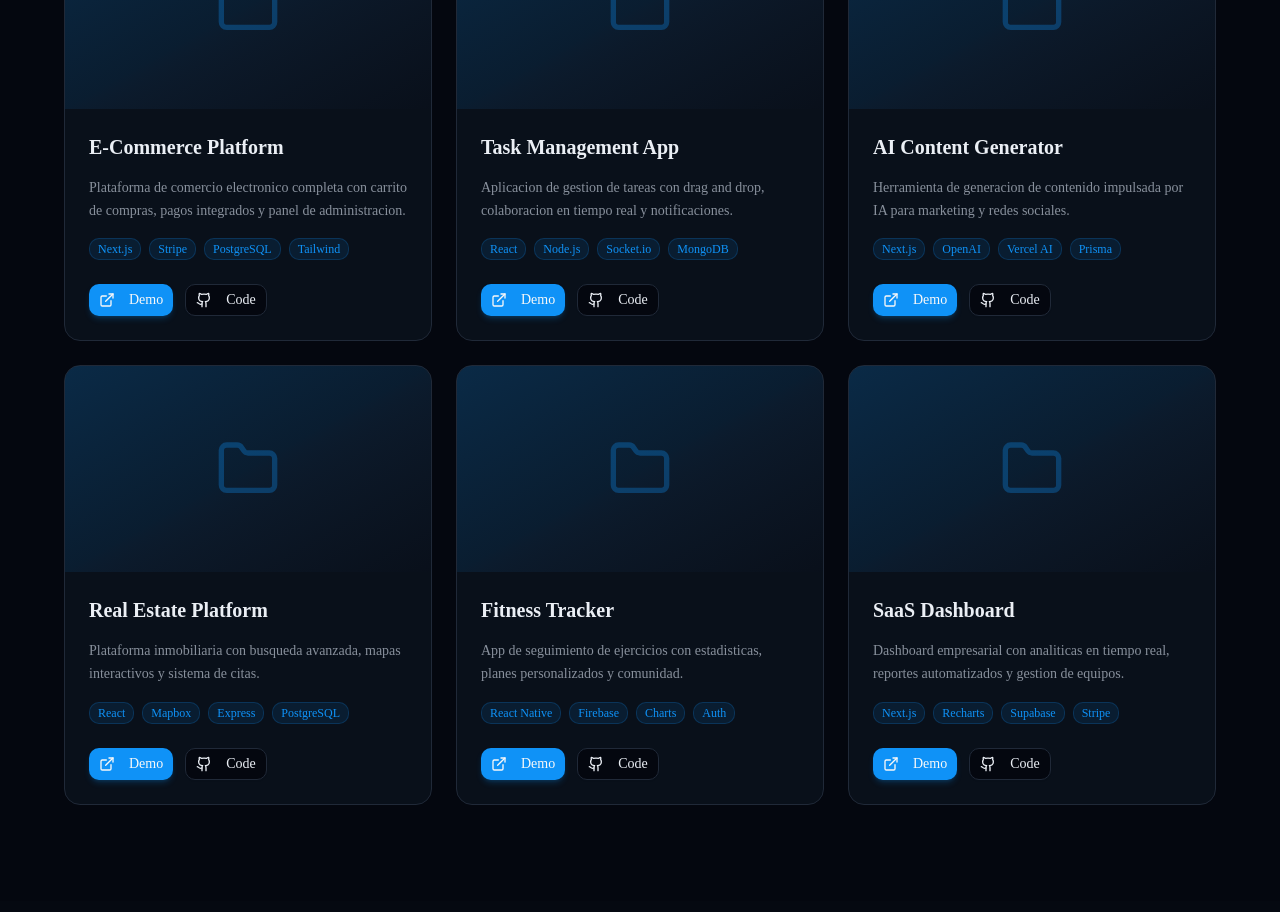
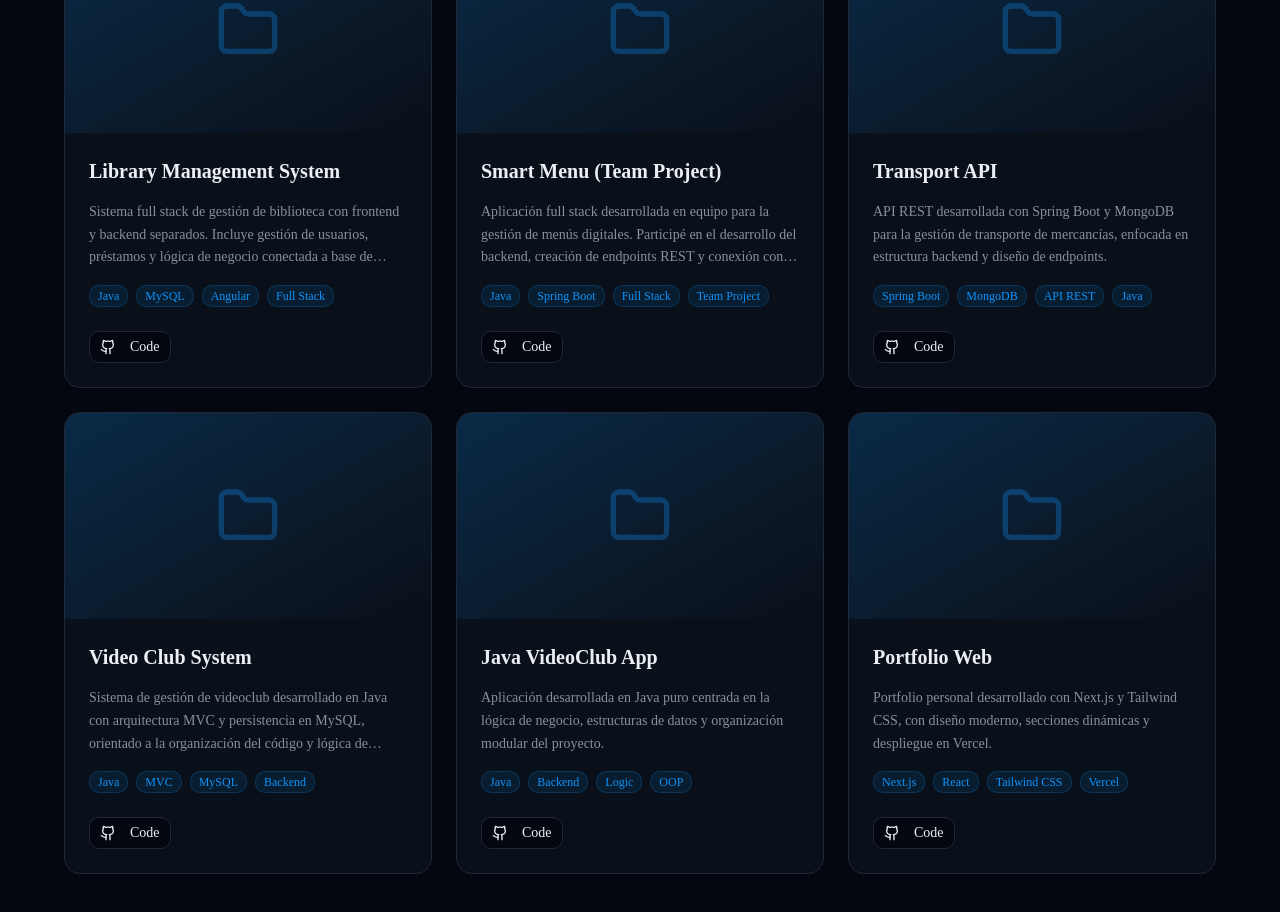
Before and after one commit to BryanStrk/portafolio-bryan, a Next.js app: page / in a window 1280 px wide. Shown: the part 1840-2752 px from the top of the page. Built offline with nearby package versions, Linux system fonts and the light colour scheme.

Commit message:
Update projects section with real portfolio projects

```diff
--- a/components/projects.tsx
+++ b/components/projects.tsx
@@ -2,46 +2,52 @@ import { ProjectCard } from "@/components/project-card"
 
 const projects = [
   {
-    title: "E-Commerce Platform",
-    description: "Plataforma de comercio electronico completa con carrito de compras, pagos integrados y panel de administracion.",
-    tags: ["Next.js", "Stripe", "PostgreSQL", "Tailwind"],
-    liveUrl: "https://ejemplo.com",
-    githubUrl: "https://github.com",
+    title: "Library Management System",
+    description:
+      "Sistema full stack de gestión de biblioteca con frontend y backend separados. Incluye gestión de usuarios, préstamos y lógica de negocio conectada a base de datos.",
+    tags: ["Java", "MySQL", "Angular", "Full Stack"],
+    liveUrl: "",
+    githubUrl: "https://github.com/BryanStrk/biblioteca-backend.git",
   },
   {
-    title: "Task Management App",
-    description: "Aplicacion de gestion de tareas con drag and drop, colaboracion en tiempo real y notificaciones.",
-    tags: ["React", "Node.js", "Socket.io", "MongoDB"],
-    liveUrl: "https://ejemplo.com",
-    githubUrl: "https://github.com",
+    title: "Smart Menu (Team Project)",
+    description:
+      "Aplicación full stack desarrollada en equipo para la gestión de menús digitales. Participé en el desarrollo del backend, creación de endpoints REST y conexión con la base de datos, además de colaborar en la integración con el frontend.",
+    tags: ["Java", "Spring Boot", "Full Stack", "Team Project"],
+    liveUrl: "",
+    githubUrl: "https://github.com/BryanStrk/smart-menu-back.git",
   },
   {
-    title: "AI Content Generator",
-    description: "Herramienta de generacion de contenido impulsada por IA para marketing y redes sociales.",
-    tags: ["Next.js", "OpenAI", "Vercel AI", "Prisma"],
-    liveUrl: "https://ejemplo.com",
-    githubUrl: "https://github.com",
+    title: "Transport API",
+    description:
+      "API REST desarrollada con Spring Boot y MongoDB para la gestión de transporte de mercancías, enfocada en estructura backend y diseño de endpoints.",
+    tags: ["Spring Boot", "MongoDB", "API REST", "Java"],
+    liveUrl: "",
+    githubUrl: "https://github.com/BryanStrk/api-transporte-mercancias-springboot-mongodb.git",
   },
   {
-    title: "Real Estate Platform",
-    description: "Plataforma inmobiliaria con busqueda avanzada, mapas interactivos y sistema de citas.",
-    tags: ["React", "Mapbox", "Express", "PostgreSQL"],
-    liveUrl: "https://ejemplo.com",
-    githubUrl: "https://github.com",
+    title: "Video Club System",
+    description:
+      "Sistema de gestión de videoclub desarrollado en Java con arquitectura MVC y persistencia en MySQL, orientado a la organización del código y lógica de negocio.",
+    tags: ["Java", "MVC", "MySQL", "Backend"],
+    liveUrl: "",
+    githubUrl: "https://github.com/BryanStrk/video_club_app_backend.git",
   },
   {
-    title: "Fitness Tracker",
-    description: "App de seguimiento de ejercicios con estadisticas, planes personalizados y comunidad.",
-    tags: ["React Native", "Firebase", "Charts", "Auth"],
-    liveUrl: "https://ejemplo.com",
-    githubUrl: "https://github.com",
+    title: "Java VideoClub App",
+    description:
+      "Aplicación desarrollada en Java puro centrada en la lógica de negocio, estructuras de datos y organización modular del proyecto.",
+    tags: ["Java", "Backend", "Logic", "OOP"],
+    liveUrl: "",
+    githubUrl: "https://github.com/BryanStrk/videoClub_app_Java_puro.git",
   },
   {
-    title: "SaaS Dashboard",
-    description: "Dashboard empresarial con analiticas en tiempo real, reportes automatizados y gestion de equipos.",
-    tags: ["Next.js", "Recharts", "Supabase", "Stripe"],
-    liveUrl: "https://ejemplo.com",
-    githubUrl: "https://github.com",
+    title: "Portfolio Web",
+    description:
+      "Portfolio personal desarrollado con Next.js y Tailwind CSS, con diseño moderno, secciones dinámicas y despliegue en Vercel.",
+    tags: ["Next.js", "React", "Tailwind CSS", "Vercel"],
+    liveUrl: "",
+    githubUrl: "https://github.com/BryanStrk/portafolio-bryan.git",
   },
 ]
 
@@ -51,10 +57,11 @@ export function Projects() {
       <div className="container mx-auto px-4">
         <div className="text-center mb-16">
           <h2 className="text-3xl md:text-4xl font-bold mb-4">
-            My <span className="text-primary">Projects</span> ({projects.length})
+            Mis <span className="text-primary">Proyectos</span> ({projects.length})
           </h2>
           <p className="text-muted-foreground max-w-2xl mx-auto text-pretty">
-            Browse through my recent projects and discover the solutions I&apos;ve built.
+            Una selección de proyectos en los que he trabajado, enfocados en desarrollo full stack,
+            backend y bases de datos.
           </p>
         </div>
 
```
